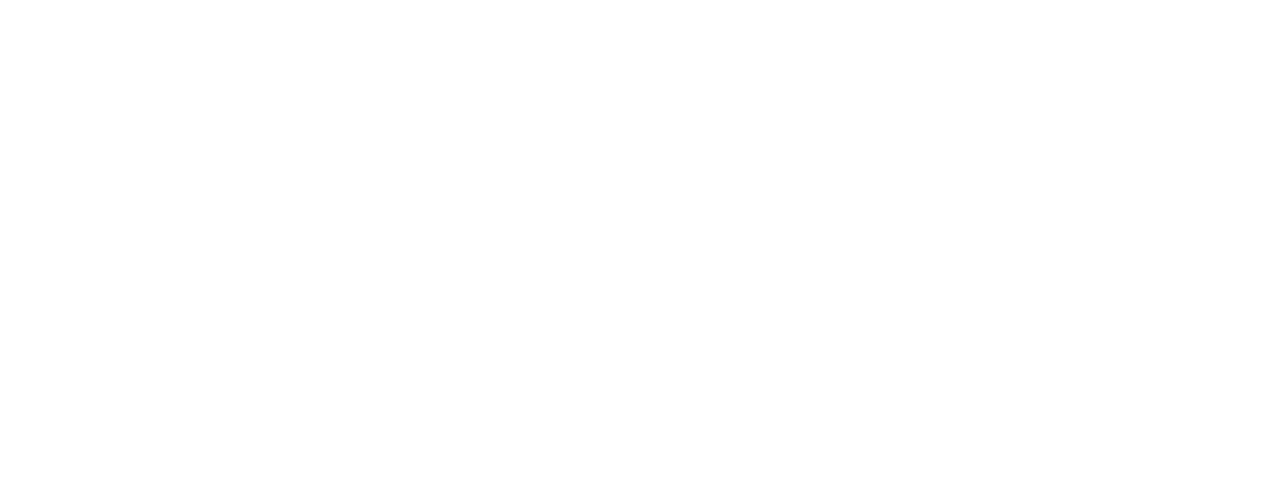
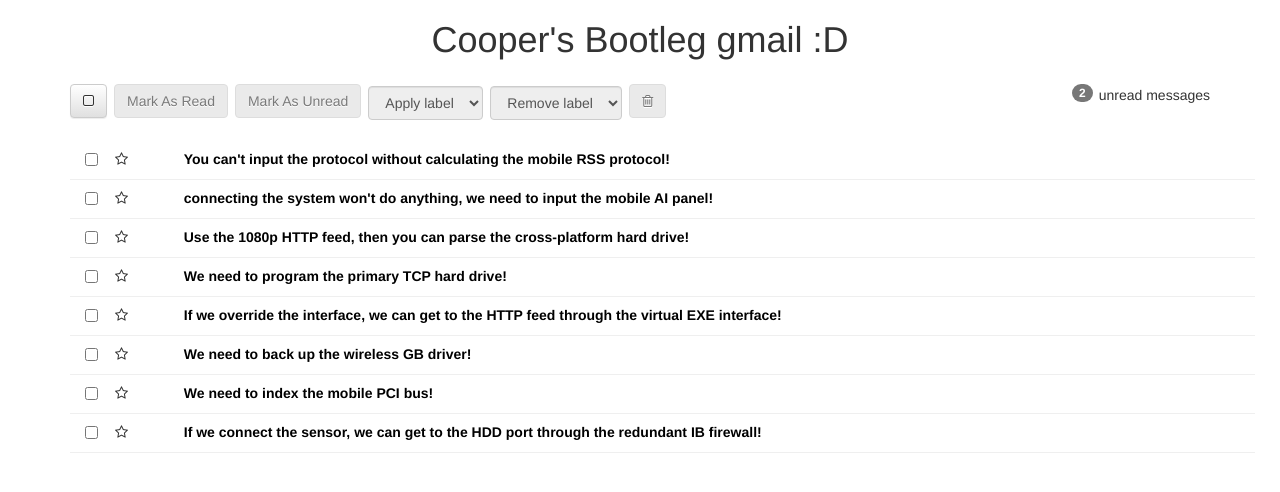
Before and after one commit to coopdl00/react-inbox, a React (Create React App) app: page / in a window 1280 px wide. Shown: the top 492 px of the page. Built offline with nearby package versions, Linux system fonts and the light colour scheme.

Commit message:
Added in Basic MessageList and Toolbar

```diff
--- a/src/App.js
+++ b/src/App.js
@@ -1,11 +1,27 @@
 import React, { Component } from 'react';
 import './App.css';
+import ToolBar from './components/ToolBar.js'
+import MessageList from './components/MessageList.js'
 
 class App extends Component {
+  state = {}
+
+  loadMessages = () => {
+    console.log('MessageList')
+  }
+
+  starMessage = (event) => {
+    console.log(event.target)
+  }
+
   render() {
     return (
       <div className="App">
-
+        <h1 className="text-center">Cooper's Bootleg gmail :D</h1>
+        <div className="container">
+          <ToolBar />
+          <MessageList starMessage={this.starMessage} loadMessages={this.loadMessages}/>
+        </div>
       </div>
     );
   }
--- /dev/null
+++ b/src/components/Message.js
@@ -0,0 +1,30 @@
+import React, { Component } from 'react';
+
+class Message extends Component {
+
+  render() {
+    return (
+      <div>
+        <div className="row message unread">
+          <div className="col-xs-1">
+            <div className="row">
+              <div className="col-xs-2">
+                <input type="checkbox" />
+              </div>
+              <div className="col-xs-2">
+                <i className="star fa fa-star-o" onClick={this.props.starMessage}></i>
+              </div>
+            </div>
+          </div>
+          <div className="col-xs-11">
+            <a href="g">
+              {this.props.subject}
+            </a>
+          </div>
+        </div>
+      </div>
+    )
+  }
+
+}
+export default Message;
--- /dev/null
+++ b/src/components/MessageList.js
@@ -0,0 +1,79 @@
+import React, { Component } from 'react';
+import Message from './Message.js'
+
+class MessageList extends Component {
+  state = {
+    messages: [
+      {
+        "id": 1,
+        "subject": "You can't input the protocol without calculating the mobile RSS protocol!",
+        "read": false,
+        "starred": true,
+        "labels": ["dev", "personal"]
+      },
+      {
+        "id": 2,
+        "subject": "connecting the system won't do anything, we need to input the mobile AI panel!",
+        "read": false,
+        "starred": false,
+        "selected": true,
+        "labels": []
+      },
+      {
+        "id": 3,
+        "subject": "Use the 1080p HTTP feed, then you can parse the cross-platform hard drive!",
+        "read": false,
+        "starred": true,
+        "labels": ["dev"]
+      },
+      {
+        "id": 4,
+        "subject": "We need to program the primary TCP hard drive!",
+        "read": true,
+        "starred": false,
+        "selected": true,
+        "labels": []
+      },
+      {
+        "id": 5,
+        "subject": "If we override the interface, we can get to the HTTP feed through the virtual EXE interface!",
+        "read": false,
+        "starred": false,
+        "labels": ["personal"]
+      },
+      {
+        "id": 6,
+        "subject": "We need to back up the wireless GB driver!",
+        "read": true,
+        "starred": true,
+        "labels": []
+      },
+      {
+        "id": 7,
+        "subject": "We need to index the mobile PCI bus!",
+        "read": true,
+        "starred": false,
+        "labels": ["dev", "personal"]
+      },
+      {
+        "id": 8,
+        "subject": "If we connect the sensor, we can get to the HDD port through the redundant IB firewall!",
+        "read": true,
+        "starred": true,
+        "labels": []
+      }
+    ]
+  }
+
+  render() {
+    return (
+      <div className="container">
+        <div className="row">
+          {this.state.messages.map((message, i) => {return <Message starMessage={this.props.starMessage} key={i} id={this.state.messages[i].id} subject={this.state.messages[i].subject} read={this.state.messages[i].read} starred={this.state.messages[i].starred} labels={this.state.messages[i].labels}/>})}
+        </div>
+      </div>
+    )
+  }
+
+}
+export default MessageList;
--- a/src/components/ToolBar.js
+++ b/src/components/ToolBar.js
@@ -1 +1,49 @@
-import React , { Component } from 'react'
+import React, { Component } from 'react';
+
+class ToolBar extends Component {
+
+  render() {
+    return (
+      <div className="row toolbar">
+        <div className="col-md-12">
+          <p className="pull-right">
+            <span className="badge badge">2</span>
+            unread messages
+          </p>
+
+          <button className="btn btn-default" onClick={this.props.console}>
+            <i className="fa fa-square-o"></i>
+          </button>
+
+          <button className="btn btn-default" disabled="disabled">
+            Mark As Read
+          </button>
+
+          <button className="btn btn-default" disabled="disabled">
+            Mark As Unread
+          </button>
+
+          <select className="form-control label-select" disabled="disabled">
+            <option>Apply label</option>
+            <option value="dev">dev</option>
+            <option value="personal">personal</option>
+            <option value="gschool">gschool</option>
+          </select>
+
+          <select className="form-control label-select" disabled="disabled">
+            <option>Remove label</option>
+            <option value="dev">dev</option>
+            <option value="personal">personal</option>
+            <option value="gschool">gschool</option>
+          </select>
+
+          <button className="btn btn-default" disabled="disabled">
+            <i className="fa fa-trash-o"></i>
+          </button>
+        </div>
+      </div>
+    )
+  }
+
+}
+export default ToolBar;
```
Also changed, not shown: 1 other file (tests, documents, lock files or other folders).
